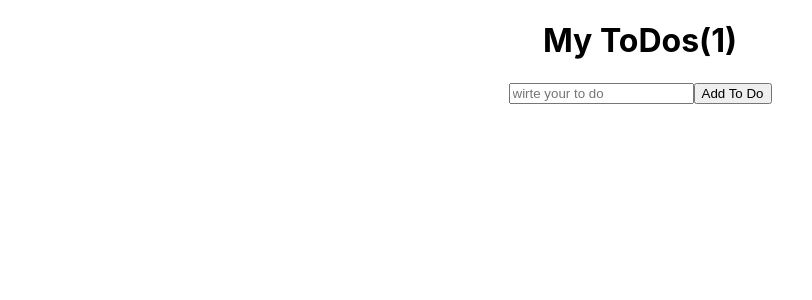
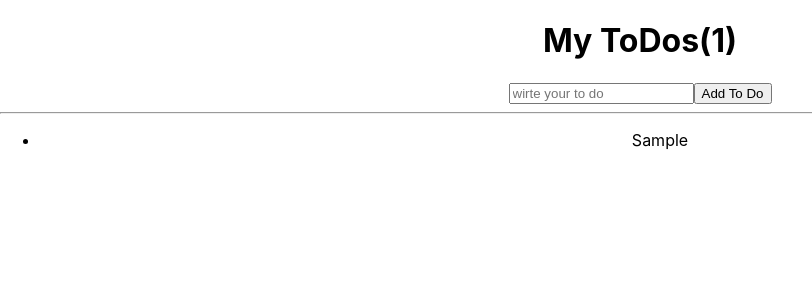
Before and after one commit to sophiecode1105/movie-app, a React (Create React App) app: page / in a window 1280 px wide. Both pictures are taken after typing "Sample" into the empty fields and a click on the button "Add To Do". Shown: the top 300 px of the page, without its empty margins (0-812 px from the left). Built offline with nearby package versions, Linux system fonts and the light colour scheme.

Commit message:
todolist완성

```diff
--- a/src/App.js
+++ b/src/App.js
@@ -32,6 +32,12 @@ function App() {
        </input>
        <button>Add To Do</button>
        </form>
+       <hr />
+       <ul>
+       {toDos.map((todo, index)=>{
+        return <li key={index}>{todo}</li>
+       })}
+       </ul>
     </div>
   );
 }
```
